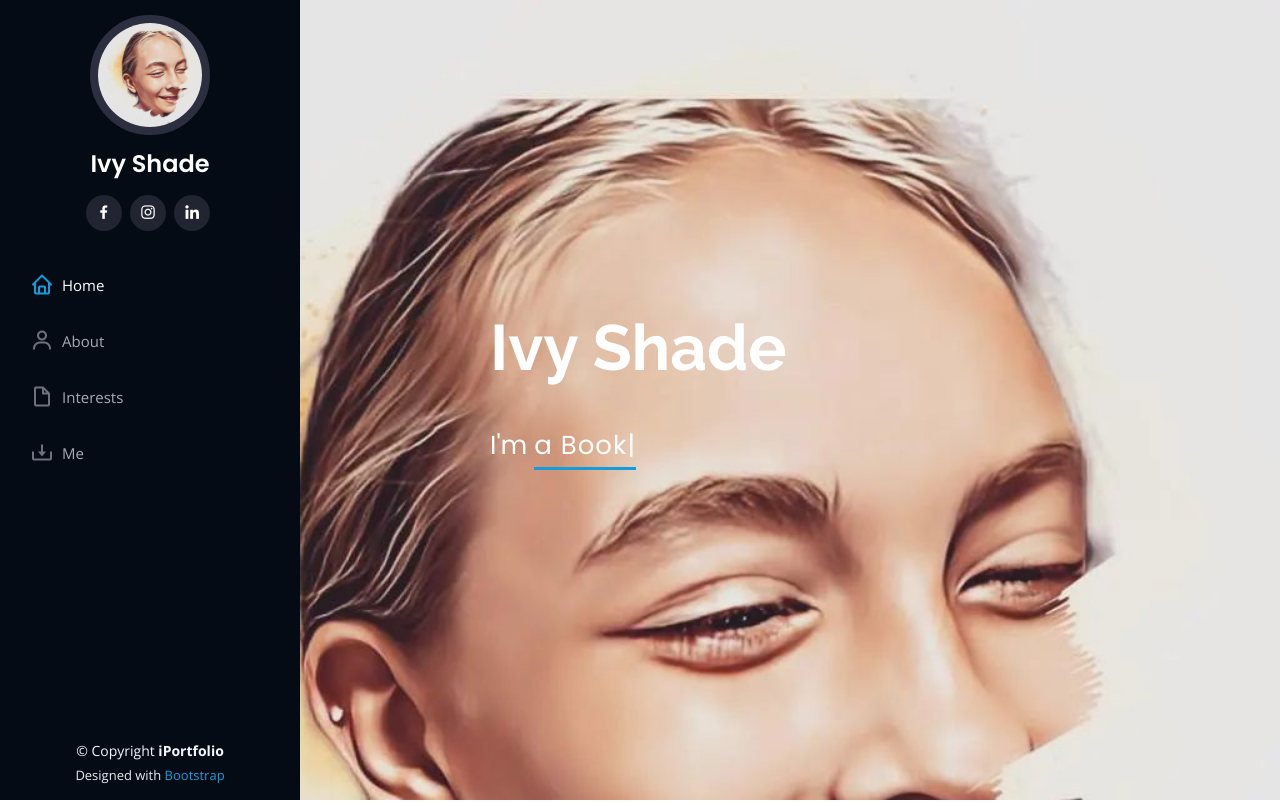
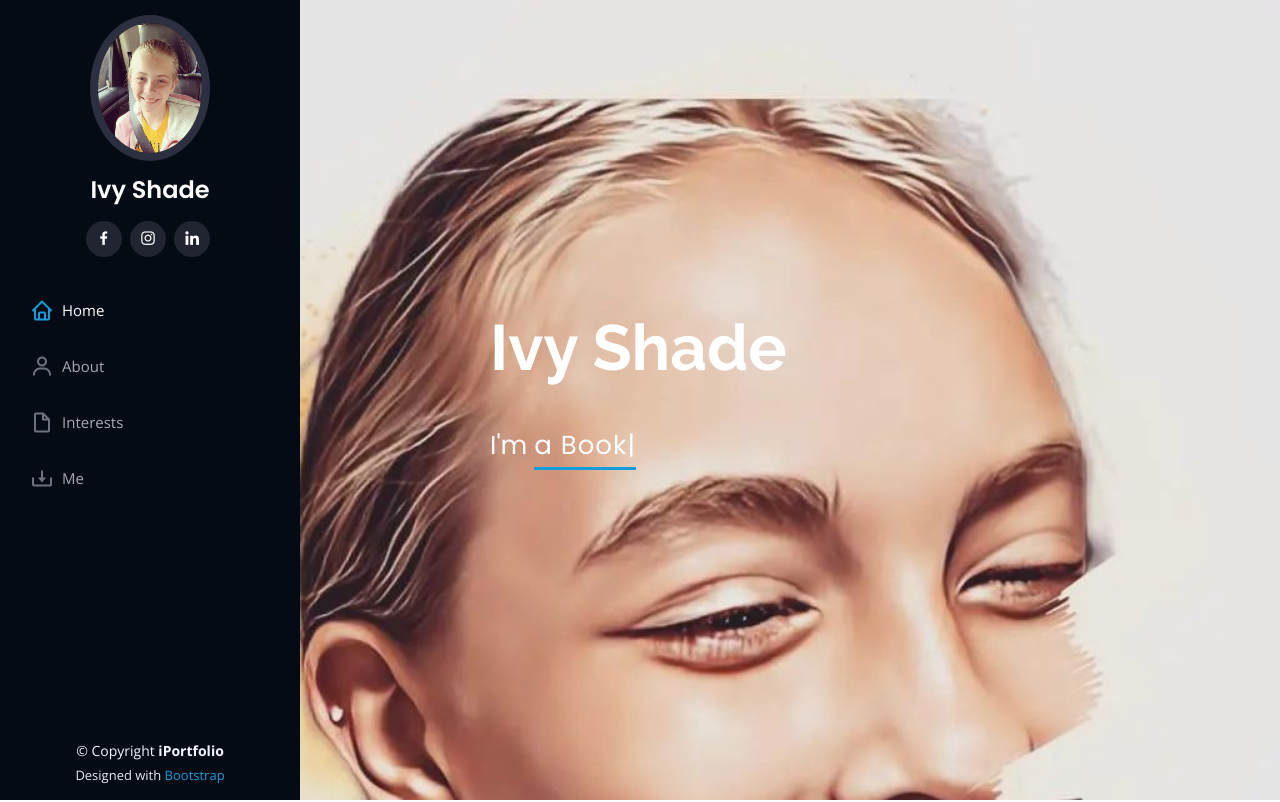
Before and after one commit to ivyShadeG/ivyShadeG.github.io, a plain HTML site: page index.html in a window 1280 px wide. Shown: the top 802 px of the page. Drawn offline with nearby package versions, Linux system fonts and the light colour scheme; a web font is replaced by a local one.

Commit message:
update with image

```diff
--- a/index.html
+++ b/index.html
@@ -31,7 +31,7 @@
     <div class="d-flex flex-column">
 
       <div class="profile">
-        <img src="assets/img/IMG_6883.jpg" alt="" class="img-fluid rounded-circle">
+        <img src="assets/img/IMG_6882.jpg" alt="" class="img-fluid rounded-circle">
         <h1 class="text-light"><a href="index.html">Ivy Shade</a></h1>
         <div class="social-links mt-3 text-center">
           <a href="https://www.ivyShadeG.github.io/" class="facebook"><i class="bx bxl-facebook"></i></a>
```
